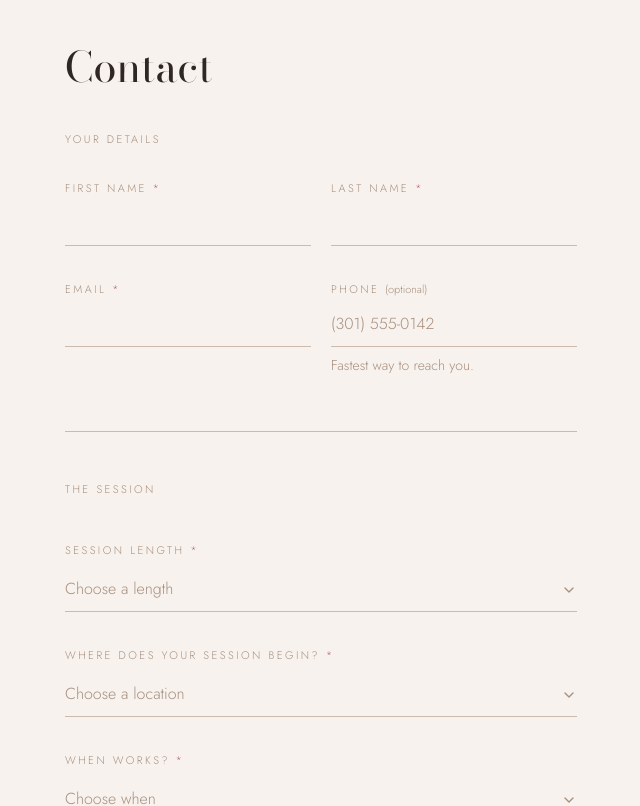
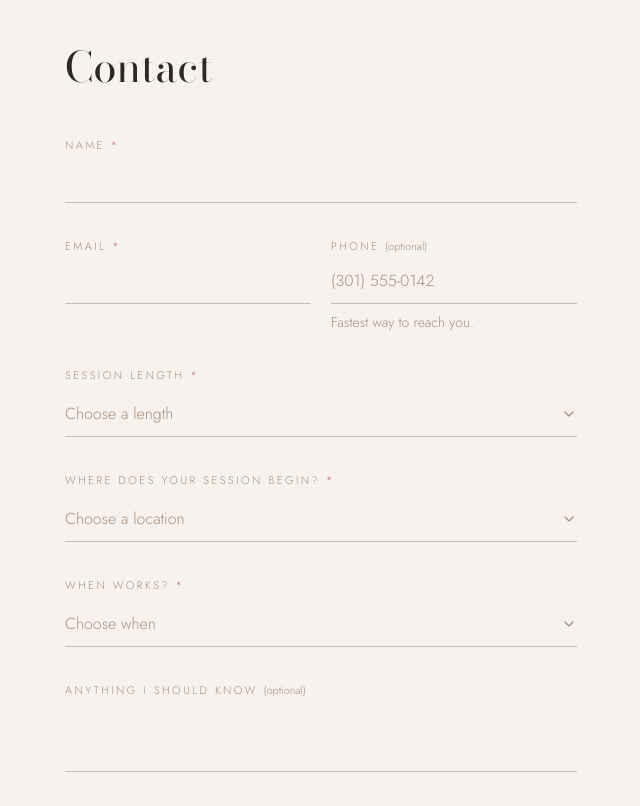
Before and after one commit to gracebotly/carmengem, a Next.js app: page / in a window 1280 px wide. Shown: the part 4960-5766 px from the top of the page, without its empty margins (23-663 px from the left). Built offline with nearby package versions, Linux system fonts and the light colour scheme.

Commit message:
Streamline contact form name fields

```diff
--- a/app/api/contact/route.ts
+++ b/app/api/contact/route.ts
@@ -1,6 +1,6 @@
 import { promises as dns } from "node:dns";
 import { Resend } from "resend";
-import { DURATION_VALUES } from "@/lib/inquiry";
+import { DURATION_VALUES, splitName } from "@/lib/inquiry";
 import { isPhoneValid } from "@/lib/leadCapture";
 import { getServiceClient } from "@/lib/supabase";
 import { formatCityState, parseCityState, type CityState } from "@/lib/usStates";
@@ -26,9 +26,8 @@ export async function POST(request: Request) {
     return Response.json({ ok: true });
   }
 
-  const firstName = str(body.firstName);
-  const lastName = str(body.lastName);
-  const name = [firstName, lastName].filter(Boolean).join(" ");
+  const name = str(body.name).replace(/\s+/g, " ");
+  const { firstName, lastName } = splitName(name);
   const leadId = str(body.leadId);
   const email = str(body.email);
   const phone = str(body.phone);
@@ -40,8 +39,7 @@ export async function POST(request: Request) {
 
   const errors: Record<string, string> = {};
 
-  if (firstName.length < 2) errors.firstName = "Enter your first name.";
-  if (lastName.length < 2) errors.lastName = "Enter your last name.";
+  if (name.length < 2) errors.name = "Enter your name.";
   // Phone stays optional. Only complain when it is present and malformed.
   if (phone !== "" && !isPhoneValid(phone)) {
     errors.phone = "That number looks incomplete.";
@@ -64,8 +62,7 @@ export async function POST(request: Request) {
   }
   if (preferredTime === "") errors.preferredTime = "Let me know when.";
   if (
-    firstName.length > 100 ||
-    lastName.length > 100 ||
+    name.length > 200 ||
     email.length > 200 ||
     phone.length > 40 ||
     preferredTime.length > 200 ||
@@ -94,7 +91,7 @@ export async function POST(request: Request) {
   const record = {
     name,
     first_name: firstName,
-    last_name: lastName,
+    last_name: lastName || null,
     email,
     phone: phone || null,
     service: length,
@@ -146,7 +143,7 @@ export async function POST(request: Request) {
       replyTo: email,
       subject: `${name} — ${length}, ${locationLabel}, ${preferredTime}`,
       text: [
-        `Name: ${firstName} ${lastName}`,
+        `Name: ${name}`,
         `Phone: ${phone || "Not given"}`,
         `Email: ${email}`,
         ...(emailStatus === "no_mx"
--- a/components/ContactForm.tsx
+++ b/components/ContactForm.tsx
@@ -10,6 +10,7 @@ import {
   TIMING_OPTIONS,
   TIME_SLOTS,
   isDraftReady,
+  splitName,
   timingPhrase,
   type InquiryDraft,
 } from "@/lib/inquiry";
@@ -126,8 +127,7 @@ export default function ContactForm() {
     if (!isEmailValid(draft.email)) return;
 
     const signature = [
-      draft.firstName.trim(),
-      draft.lastName.trim(),
+      draft.name.trim(),
       draft.email.trim(),
       draft.phone.trim(),
     ].join("|");
@@ -136,9 +136,10 @@ export default function ContactForm() {
 
     const timer = window.setTimeout(async () => {
       lastSavedRef.current = signature;
+      const { firstName, lastName } = splitName(draft.name);
       const id = await saveLead({
-        firstName: draft.firstName,
-        lastName: draft.lastName,
+        firstName,
+        lastName,
         email: draft.email,
         phone: draft.phone,
         leadId: leadIdRef.current,
@@ -151,7 +152,7 @@ export default function ContactForm() {
     }, 900);
 
     return () => window.clearTimeout(timer);
-  }, [draft.firstName, draft.lastName, draft.email, draft.phone, honeypot, status]);
+  }, [draft.name, draft.email, draft.phone, honeypot, status]);
 
   function update(field: keyof InquiryDraft, value: string) {
     setDraft((prev) => ({ ...prev, [field]: value }));
@@ -212,24 +213,14 @@ export default function ContactForm() {
         className="pointer-events-none absolute h-0 w-0 opacity-0"
       />
 
-      <p className="eyebrow text-sand">Your details</p>
-
-      <div className="mt-6 grid grid-cols-1 gap-x-5 gap-y-7 sm:grid-cols-2">
-        <div>
-          <label htmlFor="firstName" className="eyebrow text-sand">
-            First name
+      <div className="grid grid-cols-1 gap-x-5 gap-y-7 sm:grid-cols-2">
+        <div className="sm:col-span-2">
+          <label htmlFor="name" className="eyebrow text-sand">
+            Name
             <Required />
           </label>
-          <input id="firstName" type="text" required autoComplete="given-name" className={FIELD} value={draft.firstName} onChange={(e) => update("firstName", e.target.value)} />
-          {errors.firstName && <p className="mt-2 text-sm text-rose">{errors.firstName}</p>}
-        </div>
-        <div>
-          <label htmlFor="lastName" className="eyebrow text-sand">
-            Last name
-            <Required />
-          </label>
-          <input id="lastName" type="text" required autoComplete="family-name" className={FIELD} value={draft.lastName} onChange={(e) => update("lastName", e.target.value)} />
-          {errors.lastName && <p className="mt-2 text-sm text-rose">{errors.lastName}</p>}
+          <input id="name" type="text" required autoComplete="name" className={FIELD} value={draft.name} onChange={(e) => update("name", e.target.value)} />
+          {errors.name && <p className="mt-2 text-sm text-rose">{errors.name}</p>}
         </div>
         <div>
           <label htmlFor="email" className="eyebrow text-sand">
@@ -255,11 +246,7 @@ export default function ContactForm() {
         </div>
       </div>
 
-      <div className="mt-14 border-t border-line pt-12">
-        <p className="eyebrow text-sand">The session</p>
-      </div>
-
-      <div className="mt-9 space-y-7">
+      <div className="mt-7 space-y-7">
         <SelectField
           id="length"
           label="Session length"
@@ -314,10 +301,6 @@ export default function ContactForm() {
                 if (parsed) update("cityState", formatCityState(parsed));
               }}
             />
-            <p className="mt-2 text-sm font-light text-sand">
-              So I know how far I&rsquo;m travelling. I&rsquo;ll confirm the exact
-              address by text.
-            </p>
             {errors.cityState && (
               <p className="mt-2 text-sm text-rose">{errors.cityState}</p>
             )}
--- a/lib/inquiry.ts
+++ b/lib/inquiry.ts
@@ -5,8 +5,8 @@ export type LocationType = "studio" | "client";
 export type Timing = "asap" | "scheduled";
 
 export type InquiryDraft = {
-  firstName: string;
-  lastName: string;
+  /** One field. Split into first/last only when it is stored. */
+  name: string;
   length: string;
   locationType: LocationType | "";
   /** Free text, normalised to "Bowie, MD". Required only for client locations. */
@@ -21,8 +21,7 @@ export type InquiryDraft = {
 };
 
 export const EMPTY_DRAFT: InquiryDraft = {
-  firstName: "",
-  lastName: "",
+  name: "",
   length: "",
   locationType: "",
   cityState: "",
@@ -106,14 +105,28 @@ export function timingPhrase(draft: InquiryDraft): string {
   return `${pretty} at ${draft.time}`;
 }
 
+/**
+ * Splits one typed name for the first_name / last_name columns. The first word
+ * is the first name, everything after it is the last name. A single word leaves
+ * lastName empty — accepted by design, the form does not demand a surname.
+ */
+export function splitName(full: string): { firstName: string; lastName: string } {
+  const cleaned = full.trim().replace(/\s+/g, " ");
+  const space = cleaned.indexOf(" ");
+  if (space === -1) return { firstName: cleaned, lastName: "" };
+  return {
+    firstName: cleaned.slice(0, space),
+    lastName: cleaned.slice(space + 1),
+  };
+}
+
 export function isCityStateValid(value: string): boolean {
   return parseCityState(value) !== null;
 }
 
 /** Client-side gate for enabling the submit button. */
 export function isDraftReady(draft: InquiryDraft): boolean {
-  if (draft.firstName.trim().length < 2) return false;
-  if (draft.lastName.trim().length < 2) return false;
+  if (draft.name.trim().length < 2) return false;
   if (draft.length === "") return false;
   if (draft.locationType === "") return false;
   if (draft.locationType === "client" && !isCityStateValid(draft.cityState))
```
